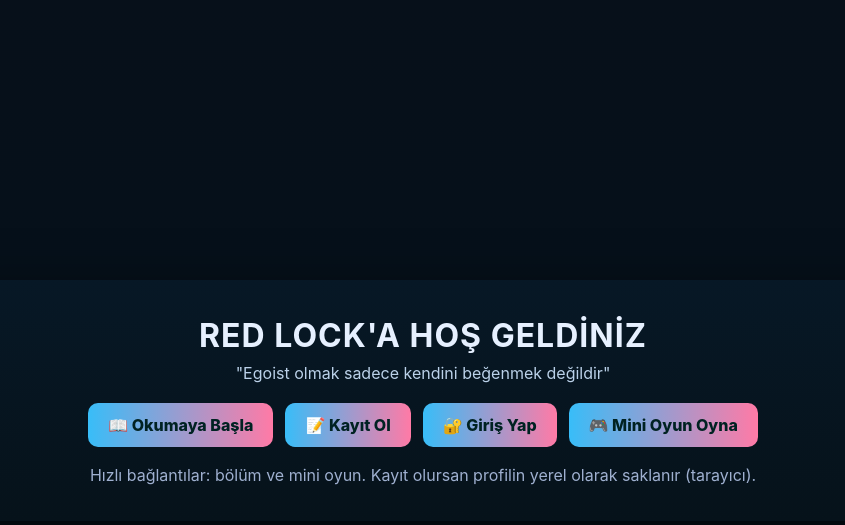
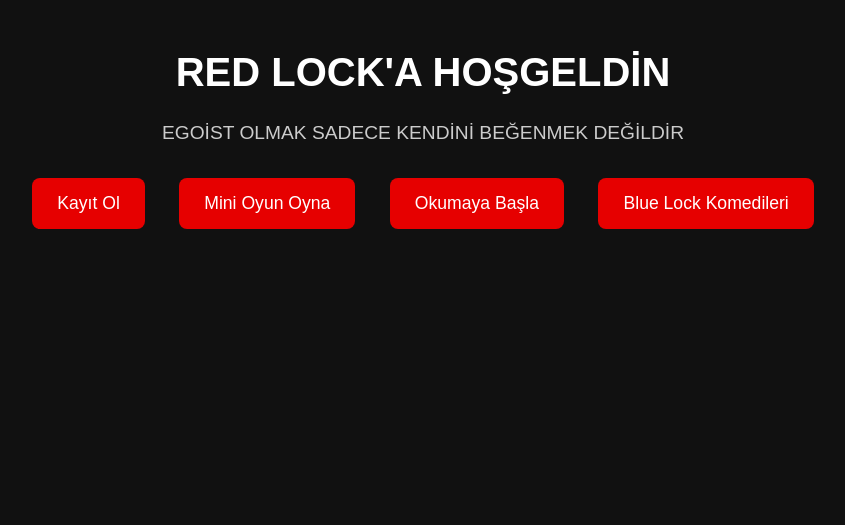
Before and after one commit to godofrei/RedLockTheNextProject2, a plain HTML site: page index.html in a window 1280 px wide. Shown: the whole page, without its empty margins (217-1062 px from the left). Drawn offline with Linux system fonts and the light colour scheme.

Commit message:
Update index.html

```diff
--- a/index.html
+++ b/index.html
@@ -1,103 +1,50 @@
 <!DOCTYPE html>
 <html lang="tr">
 <head>
-<meta charset="utf-8" />
-<meta name="viewport" content="width=device-width,initial-scale=1" />
-<title>Red Lock - Ana Sayfa</title>
-<style>
-  :root{ --accent:#38bdf8; --bg1:#07101a; --card:#0c1722; }
-  *{box-sizing:border-box}
-  body{margin:0;min-height:100vh;font-family:Inter,Arial,Helvetica,sans-serif;background:linear-gradient(180deg,var(--bg1),#03101a);color:#e6f0ff;display:flex;align-items:center;justify-content:center;padding:24px}
-  .card{width:100%;max-width:960px;background:linear-gradient(180deg,#071826,#06121a);padding:36px;border-radius:14px;box-shadow:0 20px 60px rgba(0,0,0,0.6);text-align:center}
-  h1{margin:0 0 8px;font-size:2rem;letter-spacing:1px}
-  p.lead{margin:0 0 20px;color:#cfe6ff;opacity:0.9}
-  .buttons{display:flex;gap:12px;justify-content:center;flex-wrap:wrap;margin-top:18px}
-  .btn{padding:12px 20px;border-radius:10px;border:none;cursor:pointer;font-weight:800;background:linear-gradient(90deg,var(--accent),#ff7aa6);color:#022; text-decoration:none}
-  .btn.ghost{background:transparent;border:1px solid rgba(255,255,255,0.08);color:#cfe6ff}
-  .meta{margin-top:18px;color:#9fb0d0}
-  .welcome{display:inline-flex;gap:12px;align-items:center}
-  .small-muted{font-size:0.9rem;color:#b6c7db}
-  @media(max-width:600px){ h1{font-size:1.5rem} .btn{padding:10px 14px} }
-</style>
+    <meta charset="UTF-8">
+    <meta name="viewport" content="width=device-width, initial-scale=1.0">
+    <title>RED LOCK</title>
+    <style>
+        body {
+            background-color: #111;
+            color: white;
+            font-family: Arial, sans-serif;
+            text-align: center;
+            margin: 0;
+            padding: 0;
+        }
+        h1 {
+            margin-top: 50px;
+            font-size: 2.5em;
+        }
+        p {
+            font-size: 1.2em;
+            color: #ccc;
+        }
+        .button {
+            display: inline-block;
+            margin: 15px;
+            padding: 15px 25px;
+            font-size: 1.1em;
+            color: white;
+            background-color: #e60000;
+            border: none;
+            border-radius: 8px;
+            cursor: pointer;
+            text-decoration: none;
+        }
+        .button:hover {
+            background-color: #ff1a1a;
+        }
+    </style>
 </head>
 <body>
+    <h1>RED LOCK'A HOŞGELDİN</h1>
+    <p>EGOİST OLMAK SADECE KENDİNİ BEĞENMEK DEĞİLDİR</p>
 
-  <div class="card">
-    <h1>RED LOCK'A HOŞ GELDİNİZ</h1>
-    <p class="lead">"Egoist olmak sadece kendini beğenmek değildir"</p>
-
-    <!-- When logged out show these -->
-    <div id="authButtons" class="buttons">
-      <a class="btn" href="bolum1.html" id="readBtn">📖 Okumaya Başla</a>
-      <a class="btn" href="kayit.html" id="registerBtn">📝 Kayıt Ol</a>
-      <a class="btn" href="giris.html" id="loginBtn">🔐 Giriş Yap</a>
-      <a class="btn" href="mini-oyun.html" id="gameBtn">🎮 Mini Oyun Oyna</a>
-    </div>
-
-    <!-- When logged in show welcome and logout -->
-    <div id="loggedInUI" class="buttons" style="display:none">
-      <div class="welcome" id="welcomeText" aria-live="polite"><strong>Hoş geldin, <span id="nickHere"></span></strong></div>
-      <button class="btn ghost" id="logoutBtn">Çıkış Yap</button>
-      <a class="btn" href="bolum1.html">📖 Okumaya Başla</a>
-      <a class="btn" href="mini-oyun.html">🎮 Mini Oyun Oyna</a>
-    </div>
-
-    <div class="meta">Hızlı bağlantılar: bölüm ve mini oyun. Kayıt olursan profilin yerel olarak saklanır (tarayıcı).</div>
-  </div>
-
-<script>
-/*
-  Kullanıcı yönetimi:
-  - kayıtlı kullanıcı localStorage 'redlock_user' altında JSON olarak saklanır:
-      { nick: 'Rei', email:'x@x', password: 'hashedOrPlainForDemo' }
-  - index.html açıldığında kontrol edilir; eğer kullanıcı varsa Kayıt/Giriş gizlenir.
-*/
-
-// DOM refs
-const authButtons = document.getElementById('authButtons');
-const loggedInUI = document.getElementById('loggedInUI');
-const nickHere = document.getElementById('nickHere');
-const logoutBtn = document.getElementById('logoutBtn');
-
-function getStoredUser(){
-  try {
-    const raw = localStorage.getItem('redlock_user');
-    if(!raw) return null;
-    return JSON.parse(raw);
-  } catch(e){ return null; }
-}
-
-function showLoggedIn(user){
-  authButtons.style.display = 'none';
-  loggedInUI.style.display = 'flex';
-  nickHere.textContent = user.nick || user.email || 'Oyuncu';
-}
-
-function showLoggedOut(){
-  authButtons.style.display = 'flex';
-  loggedInUI.style.display = 'none';
-}
-
-// on page load
-document.addEventListener('DOMContentLoaded', ()=>{
-  const user = getStoredUser();
-  if(user){
-    showLoggedIn(user);
-  } else {
-    showLoggedOut();
-  }
-});
-
-// logout
-logoutBtn.addEventListener('click', ()=>{
-  // remove stored user (or you could just remove auth flag)
-  localStorage.removeItem('redlock_user');
-  // optionally also remove other keys if used
-  showLoggedOut();
-  // a quick visual feedback
-  setTimeout(()=> { alert('Çıkış yapıldı.'); }, 50);
-});
-</script>
-
+    <a href="kayit-ol.html" class="button">Kayıt Ol</a>
+    <a href="mini-oyun.html" class="button">Mini Oyun Oyna</a>
+    <a href="sezon1-bolum1.html" class="button">Okumaya Başla</a>
+    <a href="bluelock-komedi.html" class="button">Blue Lock Komedileri</a>
 </body>
 </html>
```
